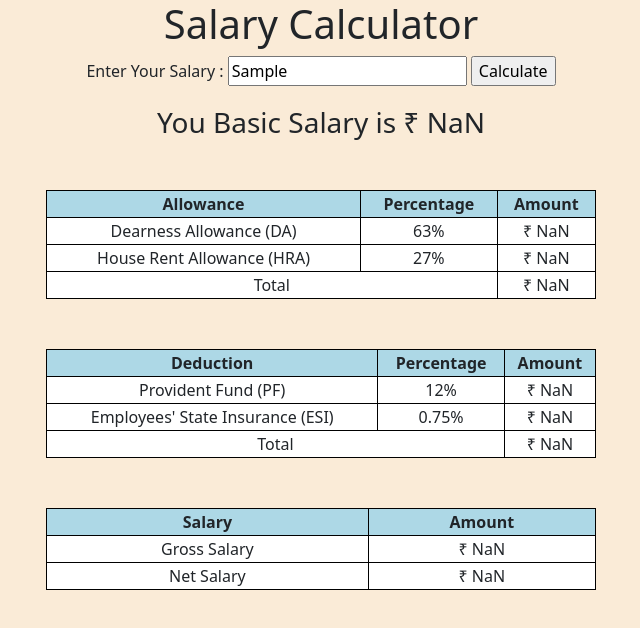
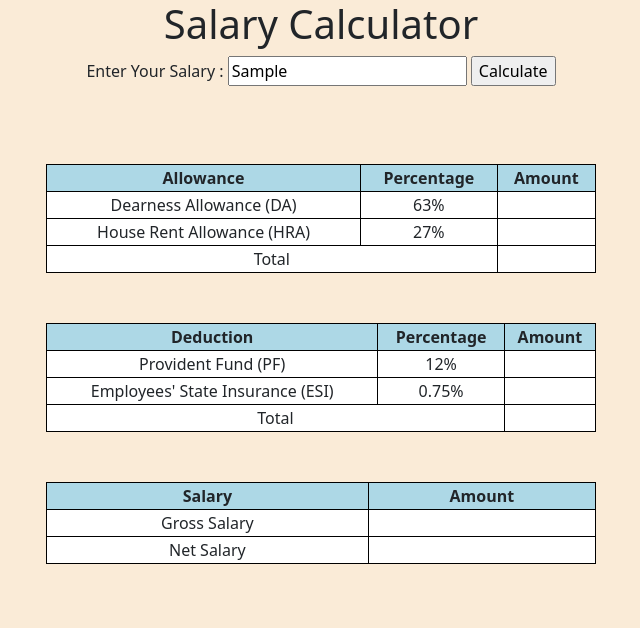
Before and after one commit to Mohamedibrahim-2002/FullStackPHP, a plain HTML site: page Pratice/salaryCalculator/index.html in a window 1280 px wide. Both pictures are taken after typing "Sample" into the empty fields and a click on the button "Calculate". Shown: the whole page, without its empty margins (319-959 px from the left). Drawn offline with nearby package versions, Linux system fonts and the light colour scheme.

Commit message:
feat: add salary calculator and eb calculator practice projects

```diff
--- a/Pratice/salaryCalculator/index.html
+++ b/Pratice/salaryCalculator/index.html
@@ -19,8 +19,7 @@
     <script src="./script.js"></script>
   </head>
   <body>
-    <center>
-    <div>
+    <div class="container">
       <h1>Salary Calculator</h1>
       <form action="">
         <label for="salary : ">
--- a/Pratice/salaryCalculator/script.js
+++ b/Pratice/salaryCalculator/script.js
@@ -2,16 +2,15 @@ console.log("Connected");
 
 function calcSalary() {
   const salary = parseInt(document.getElementById("Salary").value);
-  console.log(salary);
-
-  document.getElementById("disBasicPay").innerText =
-    `You Basic Salary is ₹ ${salary}`;
-
+  // console.log(salary);
   // alert("Welcome");
 
   if (isNaN(salary)) {
     alert("Enter valid amount");
+    return;
   }
+  document.getElementById("disBasicPay").innerText =
+    `You Basic Salary is ₹ ${salary}`;
   const da = 63 / 100;
   const hra = 27 / 100;
   const pf = 12 / 100;
--- a/Pratice/salaryCalculator/style.css
+++ b/Pratice/salaryCalculator/style.css
@@ -1,5 +1,6 @@
 body {
   background-color: antiquewhite;
+  text-align: center;
 }
 ul {
   list-style-type: none;
@@ -24,3 +25,8 @@ h3 {
 #disGrosspay {
   margin-top: 30px;
 }
+.container {
+  display: flex;
+  flex-direction: column;
+  align-items: center;
+}
```
Also changed, not shown: Pratice/ebCalculator/style.css (+0 -7 lines), 3 other files.
